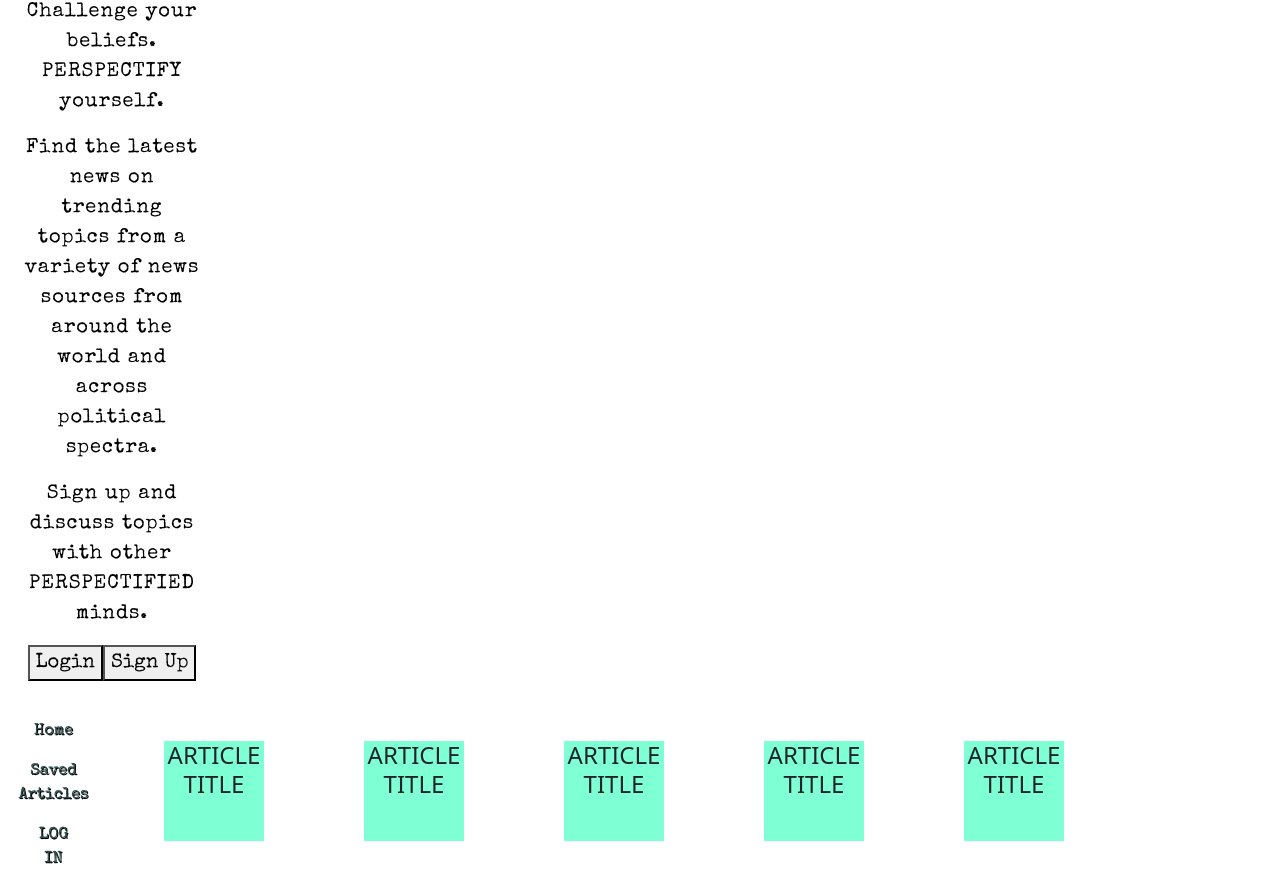
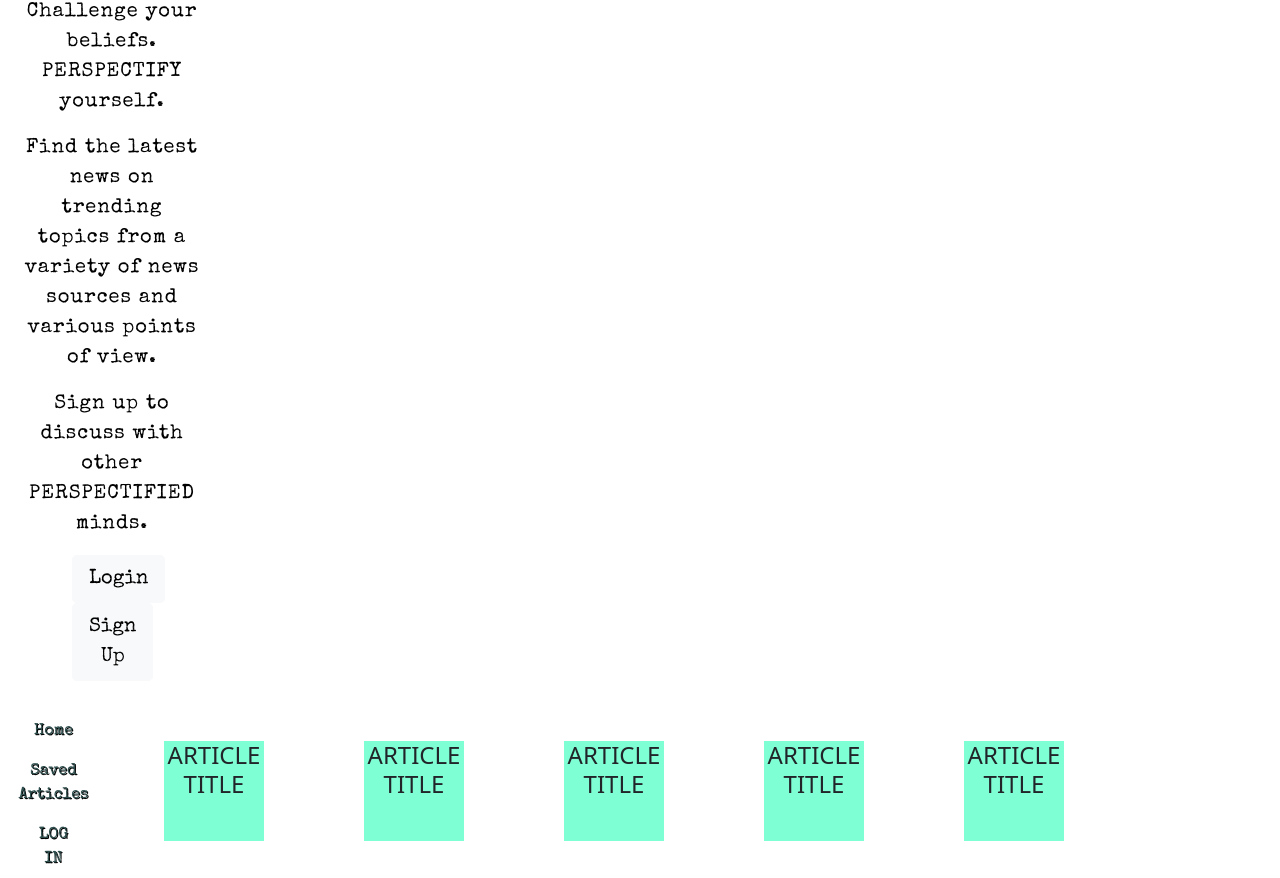
Before and after one commit to BKLMT03/Perspectify, a React (Create React App) app in the folder client/: page / in a window 1280 px wide. Shown: the part 450-1328 px from the top of the page. Built offline with nearby package versions, Linux system fonts and the light colour scheme; a web font is replaced by a local one.

Commit message:
Added styling to buttons and edited the copy.

```diff
--- a/client/src/components/Header/index.js
+++ b/client/src/components/Header/index.js
@@ -11,12 +11,12 @@ function Header () {
       </p>
       <p>
         Find the latest news on trending topics from a variety of news sources
-        from around the world and across political spectra.
+        and various points of view.
       </p>
-      <p>Sign up and discuss topics with other PERSPECTIFIED minds.</p>
+      <p>Sign up to discuss with other PERSPECTIFIED minds.</p>
 
-      <button> Login </button>
-      <button> Sign Up</button>
+      <button type="button" className="btn btn-light btn-lg mx-5"> Login </button>
+      <button type="button" className="btn btn-light btn-lg mx-5"> Sign Up </button>
     </div>
   )
 }
```
